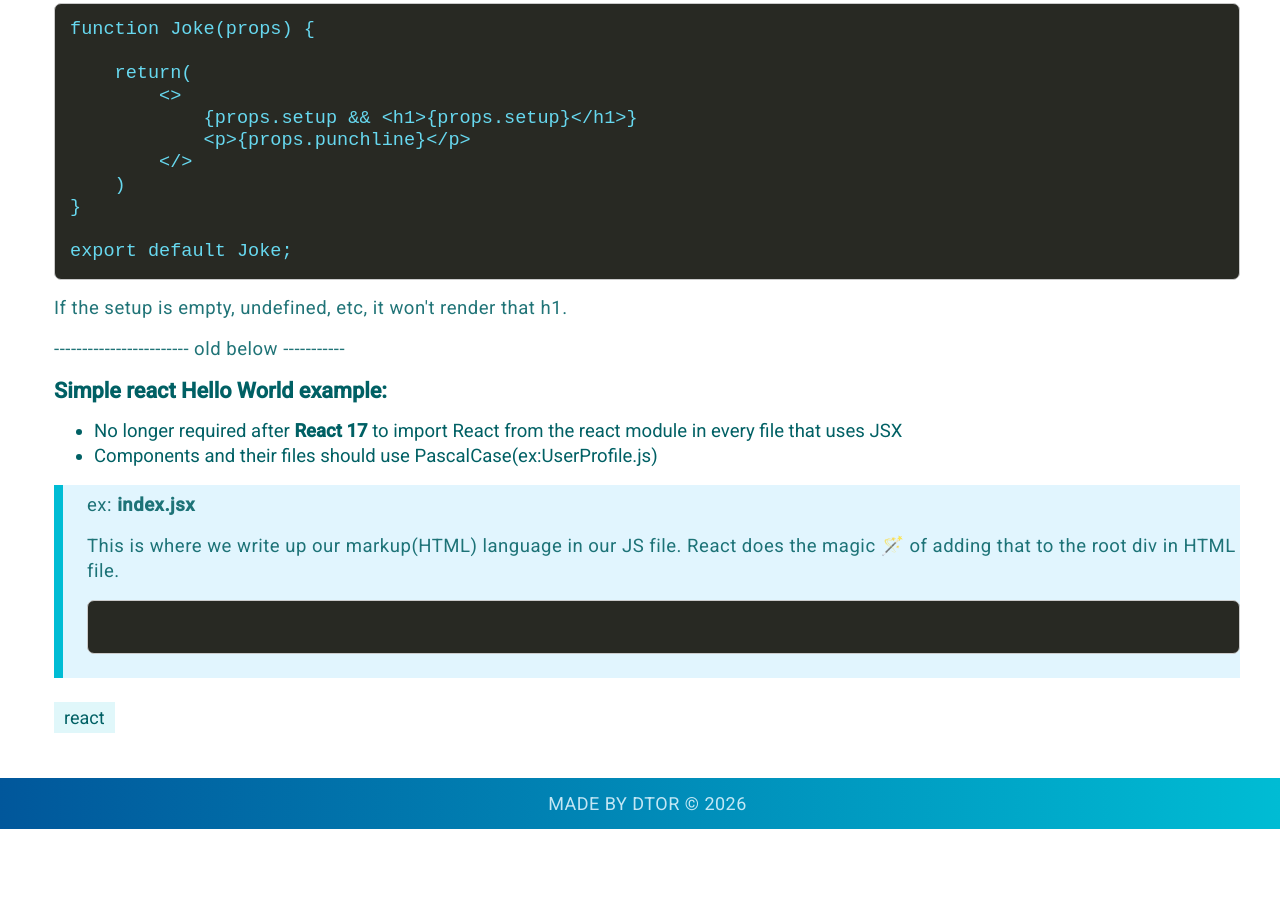
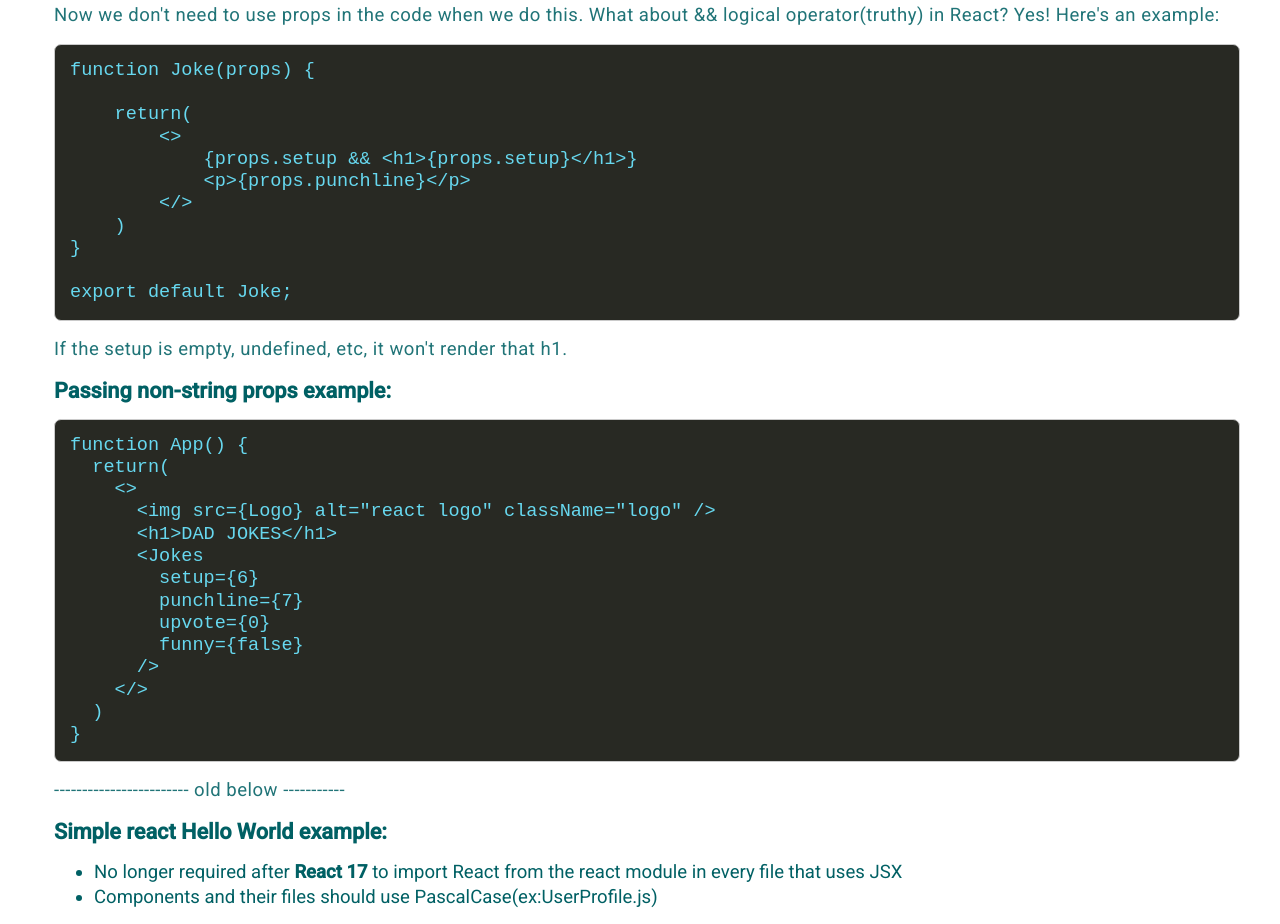
Before and after one commit to TORRESDESIGN/myBlog, an Eleventy site: page src/blog/2026-09-11-react-component-card-from-props.md in a window 1280 px wide. Shown: the part 2233-3157 px from the top of the page. Before the commit the page ends 3062 px from the top, so only its background shows below. Built offline with nearby package versions, Linux system fonts and the light colour scheme; Eleventy itself is replaced by a stand-in of ours; code samples lack their colours; files that its build step writes are made by us from their sources.

Commit message:
Update Blog “2026-09-11-react-component-card-from-props”

````diff
--- a/src/blog/2026-09-11-react-component-card-from-props.md
+++ b/src/blog/2026-09-11-react-component-card-from-props.md
@@ -48,11 +48,12 @@ function App() {
         setup="How do you organize a party on Mars?"
         punchline="You planet."
       />
-    </section>
+    </>
   )
 }
 ```
 Props will now display Jokes on your page.
+
 You can also destructure props, for ex:
 ```
 ...
@@ -99,6 +100,24 @@ export default Joke;
 ```
 If the setup is empty, undefined, etc, it won't render that h1.
 
+### Passing non-string props example:
+```
+function App() {
+  return(
+    <>
+      <img src={Logo} alt="react logo" className="logo" />
+      <h1>DAD JOKES</h1>
+      <Jokes
+        setup={6}
+        punchline={7}
+        upvote={0}
+        funny={false}
+      />
+    </>
+  )
+}
+```
+
 ------------------------ old below -----------
 ### Simple react Hello World example:
 
````
